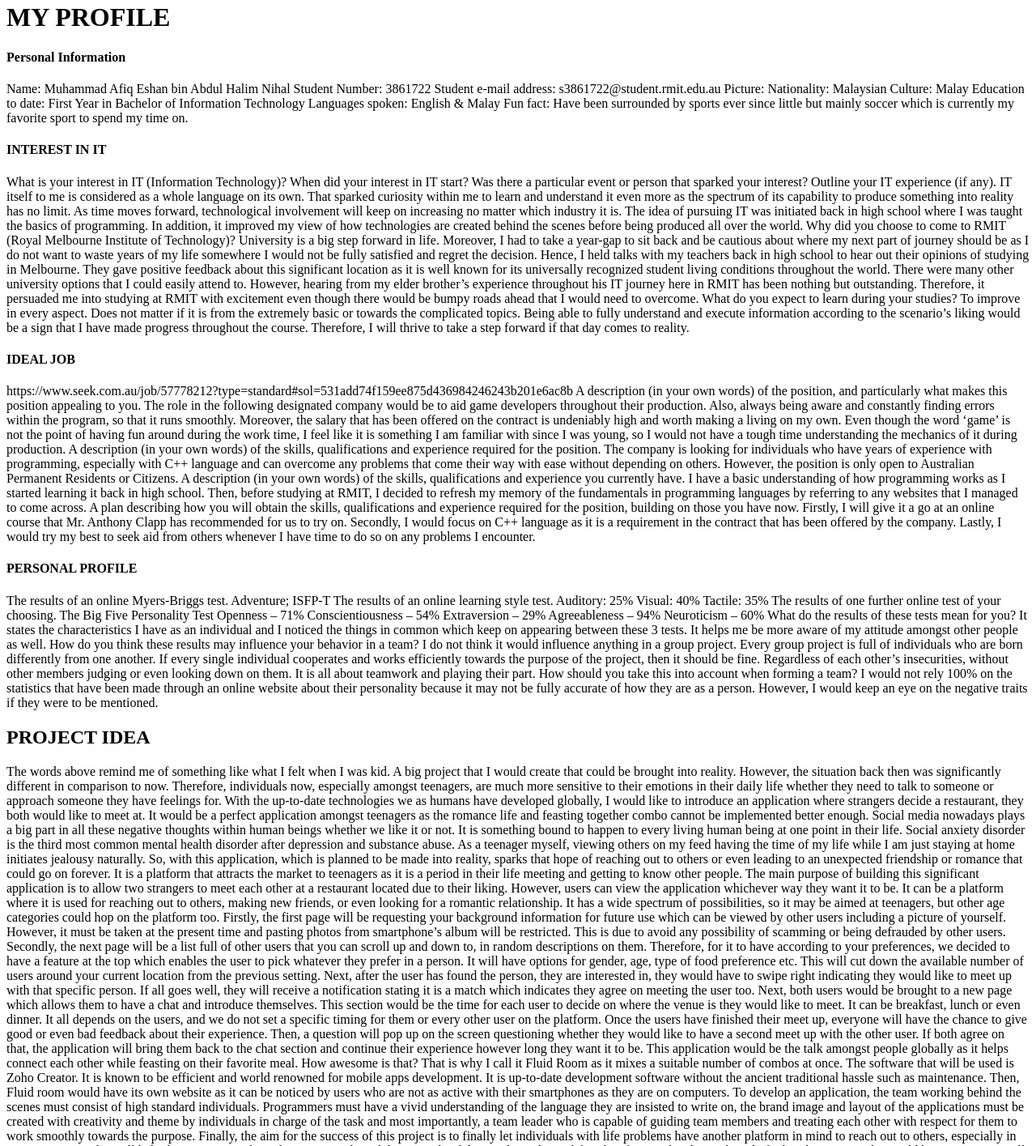
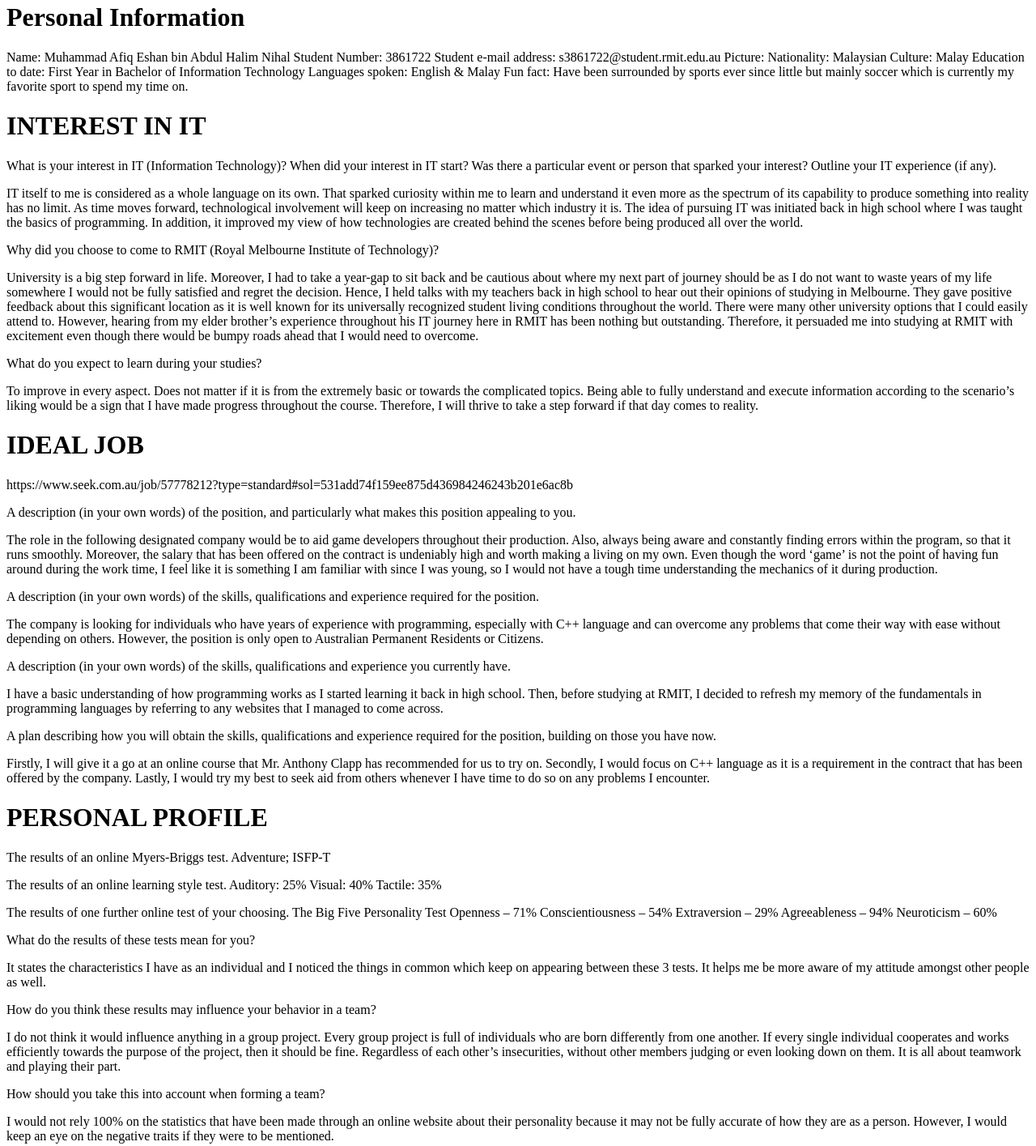
Before and after one commit to afqeshn/afiq-assignment1, a plain HTML site: page index.html in a window 1280 px wide. Shown: the part 18-1433 px from the top of the page at 81% size. Drawn offline with Linux system fonts and the light colour scheme.

Commit message:
Update index.html

```diff
--- a/index.html
+++ b/index.html
@@ -5,9 +5,7 @@
     <title>MY PROFILE</title>
   </head>
   <body>
-    <h1>MY PROFILE<h1>
-
-    <h4>Personal Information</h4>
+    <h1>Personal Information</h1>
 
     <p>Name: Muhammad Afiq Eshan bin Abdul Halim Nihal
 
@@ -27,69 +25,68 @@
 
       Fun fact: Have been surrounded by sports ever since little but mainly soccer which is currently my favorite sport to spend my time on. </p>
 
-    <h4>INTEREST IN IT</h4>
+    <h1>INTEREST IN IT</h1>
 
     <p>What is your interest in IT (Information Technology)? When did your interest in IT start?
-    Was there a particular event or person that sparked your interest? Outline your IT experience (if any).
+    Was there a particular event or person that sparked your interest? Outline your IT experience (if any). </p>
 
 
-    IT itself to me is considered as a whole language on its own. That sparked curiosity within me to learn and understand it even more as the spectrum of its capability to produce something into reality has no limit. As time moves forward, technological involvement will keep on increasing no matter which industry it is. The idea of pursuing IT was initiated back in high school where I was taught the basics of programming. In addition, it improved my view of how technologies are created behind the scenes before being produced all over the world.
+    <p>IT itself to me is considered as a whole language on its own. That sparked curiosity within me to learn and understand it even more as the spectrum of its capability to produce something into reality has no limit. As time moves forward, technological involvement will keep on increasing no matter which industry it is. The idea of pursuing IT was initiated back in high school where I was taught the basics of programming. In addition, it improved my view of how technologies are created behind the scenes before being produced all over the world. </p>
 
 
 
-    Why did you choose to come to RMIT (Royal Melbourne Institute of Technology)?
+    <p>Why did you choose to come to RMIT (Royal Melbourne Institute of Technology)?</p>
+
+
+    <p>University is a big step forward in life. Moreover, I had to take a year-gap to sit back and be cautious about where my next part of journey should be as I do not want to waste years of my life somewhere I would not be fully satisfied and regret the decision. Hence, I held talks with my teachers back in high school to hear out their opinions of studying in Melbourne. They gave positive feedback about this significant location as it is well known for its universally recognized student living conditions throughout the world. There were many other university options that I could easily attend to. However, hearing from my elder brother’s experience throughout his IT journey here in RMIT has been nothing but outstanding. Therefore, it persuaded me into studying at RMIT with excitement even though there would be bumpy roads ahead that I would need to overcome.</p>
 
 
 
-    University is a big step forward in life. Moreover, I had to take a year-gap to sit back and be cautious about where my next part of journey should be as I do not want to waste years of my life somewhere I would not be fully satisfied and regret the decision. Hence, I held talks with my teachers back in high school to hear out their opinions of studying in Melbourne. They gave positive feedback about this significant location as it is well known for its universally recognized student living conditions throughout the world. There were many other university options that I could easily attend to. However, hearing from my elder brother’s experience throughout his IT journey here in RMIT has been nothing but outstanding. Therefore, it persuaded me into studying at RMIT with excitement even though there would be bumpy roads ahead that I would need to overcome.
+    <p>What do you expect to learn during your studies?</p>
 
 
 
-    What do you expect to learn during your studies?
+    <p>To improve in every aspect. Does not matter if it is from the extremely basic or towards the complicated topics. Being able to fully understand and execute information according to the scenario’s liking would be a sign that I have made progress throughout the course. Therefore, I will thrive to take a step forward if that day comes to reality.</p>
 
+    <h1>IDEAL JOB</h1>
 
-
-    To improve in every aspect. Does not matter if it is from the extremely basic or towards the complicated topics. Being able to fully understand and execute information according to the scenario’s liking would be a sign that I have made progress throughout the course. Therefore, I will thrive to take a step forward if that day comes to reality. </p>
-
-    <h4>IDEAL JOB</h4>
-
-    <p>https://www.seek.com.au/job/57778212?type=standard#sol=531add74f159ee875d436984246243b201e6ac8b
+    <p>https://www.seek.com.au/job/57778212?type=standard#sol=531add74f159ee875d436984246243b201e6ac8b</p>
 
 
 
 
-    A description (in your own words) of the position, and particularly what makes this position appealing to you.
+    <p>A description (in your own words) of the position, and particularly what makes this position appealing to you.</p>
 
-    The role in the following designated company would be to aid game developers throughout their production. Also, always being aware and constantly finding errors within the program, so that it runs smoothly. Moreover, the salary that has been offered on the contract is undeniably high and worth making a living on my own. Even though the word ‘game’ is not the point of having fun around during the work time, I feel like it is something I am familiar with since I was young, so I would not have a tough time understanding the mechanics of it during production.
+    <p>The role in the following designated company would be to aid game developers throughout their production. Also, always being aware and constantly finding errors within the program, so that it runs smoothly. Moreover, the salary that has been offered on the contract is undeniably high and worth making a living on my own. Even though the word ‘game’ is not the point of having fun around during the work time, I feel like it is something I am familiar with since I was young, so I would not have a tough time understanding the mechanics of it during production.</p>
 
-    A description (in your own words) of the skills, qualifications and experience required for the position.
+    <p>A description (in your own words) of the skills, qualifications and experience required for the position.</p>
 
-    The company is looking for individuals who have years of experience with programming, especially with C++ language and can overcome any problems that come their way with ease without depending on others. However, the position is only open to Australian Permanent Residents or Citizens.
+    <p>The company is looking for individuals who have years of experience with programming, especially with C++ language and can overcome any problems that come their way with ease without depending on others. However, the position is only open to Australian Permanent Residents or Citizens.</p>
 
-    A description (in your own words) of the skills, qualifications and experience you currently have.
+    <p>A description (in your own words) of the skills, qualifications and experience you currently have.</p>
 
-    I have a basic understanding of how programming works as I started learning it back in high school. Then, before studying at RMIT, I decided to refresh my memory of the fundamentals in programming languages by referring to any websites that I managed to come across.
+    <p>I have a basic understanding of how programming works as I started learning it back in high school. Then, before studying at RMIT, I decided to refresh my memory of the fundamentals in programming languages by referring to any websites that I managed to come across.</p>
 
-    A plan describing how you will obtain the skills, qualifications and experience required for the position, building on those you have now.
+    <p>A plan describing how you will obtain the skills, qualifications and experience required for the position, building on those you have now.</p>
 
-    Firstly, I will give it a go at an online course that Mr. Anthony Clapp has recommended for us to try on. Secondly, I would focus on C++ language as it is a requirement in the contract that has been offered by the company. Lastly, I would try my best to seek aid from others whenever I have time to do so on any problems I encounter. </p>
+    <p>Firstly, I will give it a go at an online course that Mr. Anthony Clapp has recommended for us to try on. Secondly, I would focus on C++ language as it is a requirement in the contract that has been offered by the company. Lastly, I would try my best to seek aid from others whenever I have time to do so on any problems I encounter.</p>
 
-    <h4>PERSONAL PROFILE</h4>
+    <h1>PERSONAL PROFILE</h1>
 
     <p>The results of an online Myers-Briggs test.
 
-    Adventure; ISFP-T
+    Adventure; ISFP-T <p>
 
 
-    The results of an online learning style test.
+    <p>The results of an online learning style test.
 
     Auditory: 25%
 
     Visual: 40%
 
-    Tactile: 35%
+    Tactile: 35%</p>
 
-    The results of one further online test of your choosing.
+    <p>The results of one further online test of your choosing.
 
     The Big Five Personality Test
 
@@ -101,21 +98,21 @@
 
     Agreeableness – 94%
 
-    Neuroticism – 60%
+    Neuroticism – 60%</p>
 
 
 
-    What do the results of these tests mean for you?
+    <p>What do the results of these tests mean for you?</p>
 
-    It states the characteristics I have as an individual and I noticed the things in common which keep on appearing between these 3 tests. It helps me be more aware of my attitude amongst other people as well.
+    <p>It states the characteristics I have as an individual and I noticed the things in common which keep on appearing between these 3 tests. It helps me be more aware of my attitude amongst other people as well.</p>
 
-    How do you think these results may influence your behavior in a team?
+    <p>How do you think these results may influence your behavior in a team?</p>
 
-    I do not think it would influence anything in a group project. Every group project is full of individuals who are born differently from one another. If every single individual cooperates and works efficiently towards the purpose of the project, then it should be fine. Regardless of each other’s insecurities, without other members judging or even looking down on them. It is all about teamwork and playing their part.
+    <p>I do not think it would influence anything in a group project. Every group project is full of individuals who are born differently from one another. If every single individual cooperates and works efficiently towards the purpose of the project, then it should be fine. Regardless of each other’s insecurities, without other members judging or even looking down on them. It is all about teamwork and playing their part.</p>
 
-    How should you take this into account when forming a team?
+    <p>How should you take this into account when forming a team? </p>
 
-    I would not rely 100% on the statistics that have been made through an online website about their personality because it may not be fully accurate of how they are as a person. However, I would keep an eye on the negative traits if they were to be mentioned.  </p>
+    <p>I would not rely 100% on the statistics that have been made through an online website about their personality because it may not be fully accurate of how they are as a person. However, I would keep an eye on the negative traits if they were to be mentioned. </p>
 
     <h2>PROJECT IDEA</h2>
 
```
Lines whose indentation alone changed are shown as unchanged.
